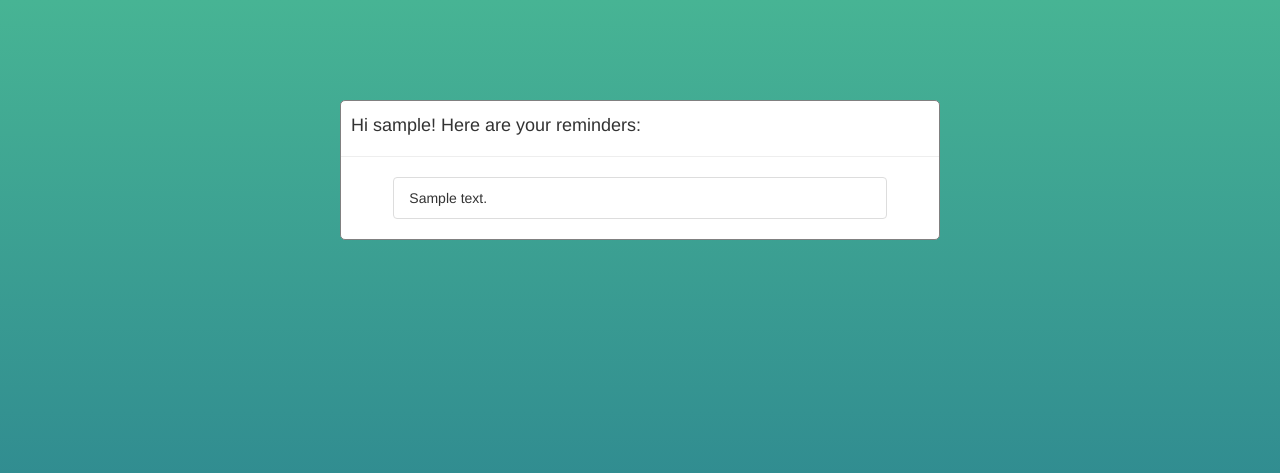
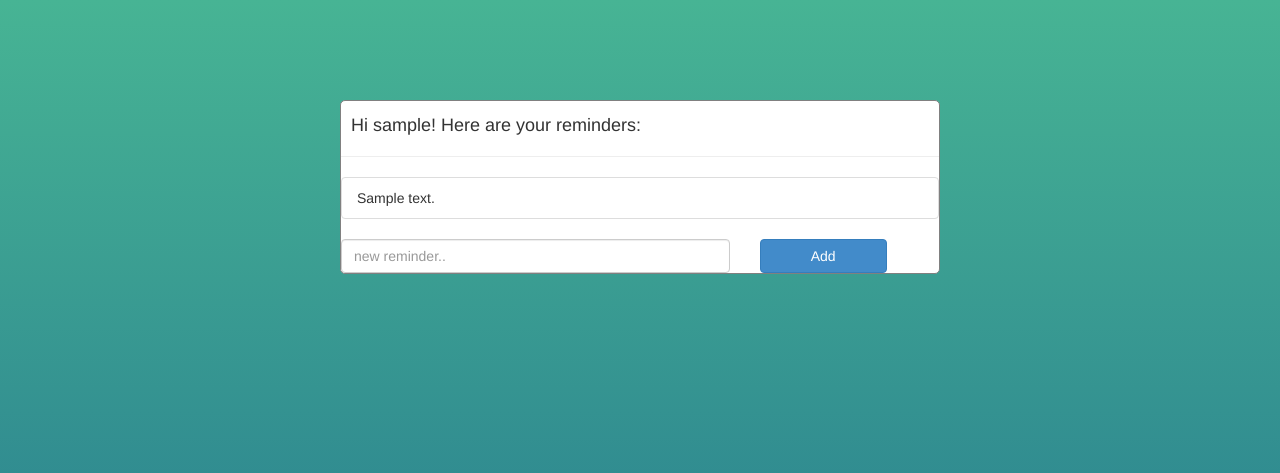
Before and after one commit to phouse512/crowdsource-refactor, a Flask app: page /dashboard in a window 1280 px wide. Shown: the top 473 px of the page. Run offline with Flask 2, Linux system fonts and the light colour scheme; a user stored in the database is signed in; tables that the repository leaves empty hold one stand-in row (values such as "Sample post"); some libraries are stand-ins or nearby versions.

Commit message:
please work

```diff
--- a/reminder/templates/dashboard.html
+++ b/reminder/templates/dashboard.html
@@ -7,13 +7,19 @@
 
 	<hr />
 
+
+	<ul class="list-group">
+		{% for reminder in reminders %}
+		<li class="list-group-item">{{ reminder.description }}</li>
+		{% endfor %}
+	</ul>
+
 	<div class="row">
-		<div class="col-lg-10 col-lg-offset-1">
-			<ul class="list-group">
-				{% for reminder in reminders %}
-				<li class="list-group-item">{{ reminder.description }}</li>
-				{% endfor %}
-			</ul>
+		<div class="col-lg-8 col-md-8">
+			<input type="text" class="form-control" placeholder="new reminder.." />
+		</div>
+		<div class="col-lg-3 col-md-3">
+			<button class="btn btn-block btn-primary">Add</button>
 		</div>
 	</div>
 </div>
```
